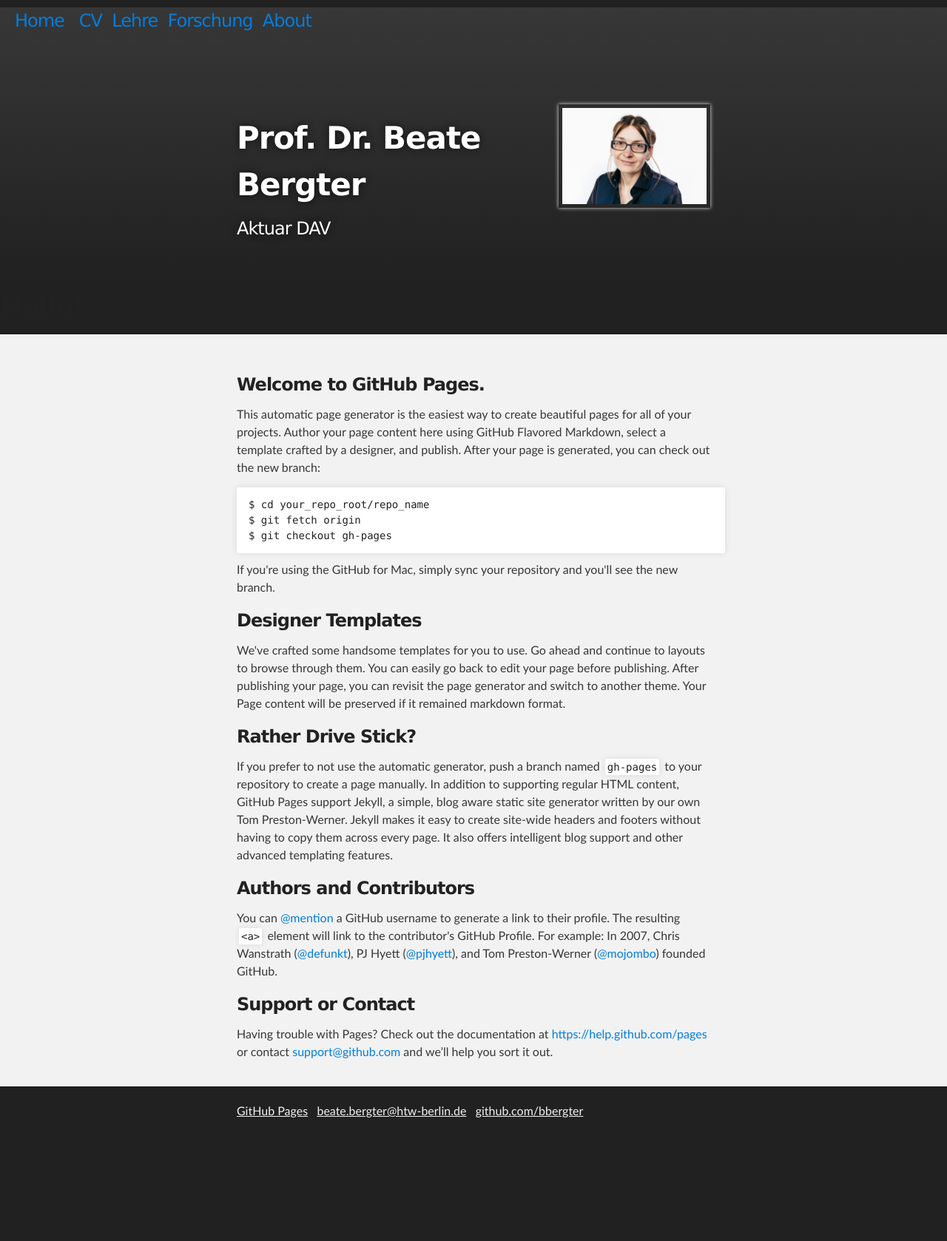
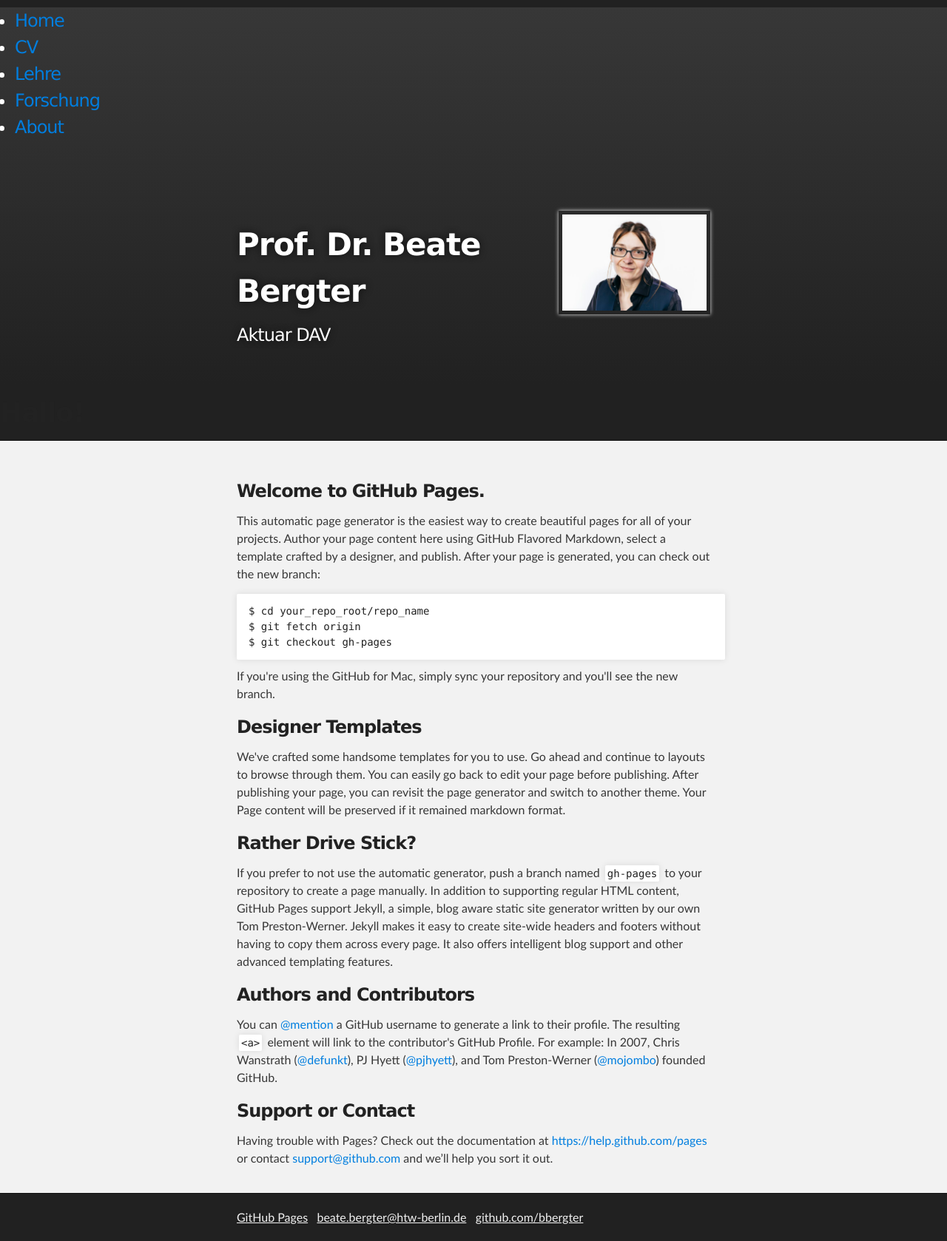
Before and after one commit to bbergter/bbergter, a Jekyll site: the page index.html, which Jekyll copies as it is, in a window 1280 px wide. Shown: the whole page at 74% size. Built offline with Jekyll 4.4.1, drawn with Linux system fonts in a browser that asks for light colours; before the commit the page ends 1534 px from its top, so only the background shows below that.

```diff
--- a/index.html
+++ b/index.html
@@ -29,12 +29,12 @@
 
       <h2 id="project_tagline"> <nav>
     		<ul class="nav nav-pills pull-right">
-        		<a href="/">Home</a> &nbsp
-        		<a href="/cv">CV</a>&nbsp
-        		<a href="/lehre">Lehre</a>&nbsp
-        		<a href="/forschung">Forschung</a>&nbsp
-        		<a href="/about">About</a>
-
+        		<li><a href="/">Home</a> &nbsp	</li>
+        		<li><a href="/cv">CV</a>&nbsp	</li>
+        		<li><a href="/lehre">Lehre</a>&nbsp	</li>
+        		<li><a href="/forschung">Forschung</a>&nbsp	</li>
+        		<li>	<a href="/about">About</a>	</li>
+        </ul>
        	</nav> </h2>
 
 
```
